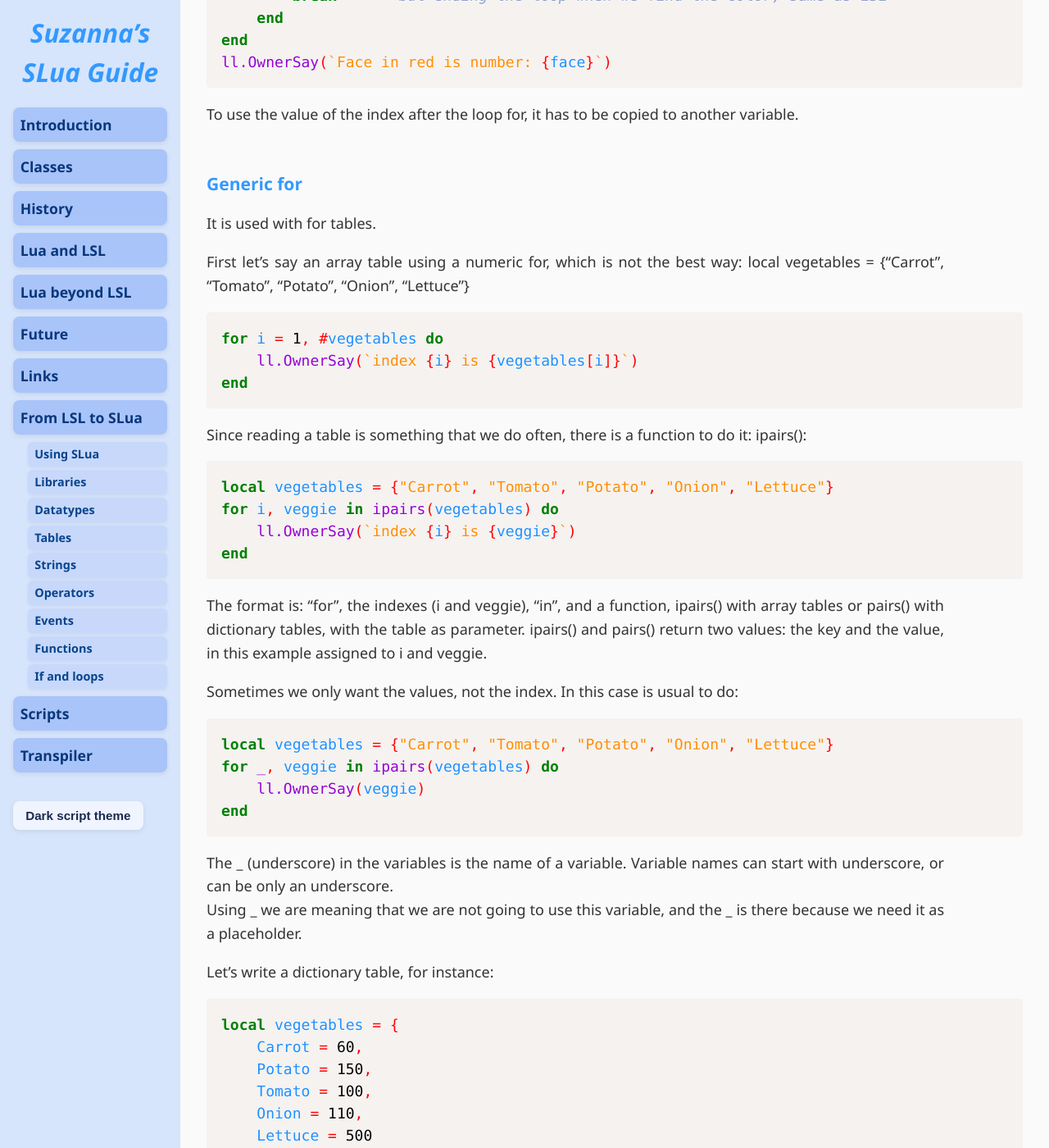
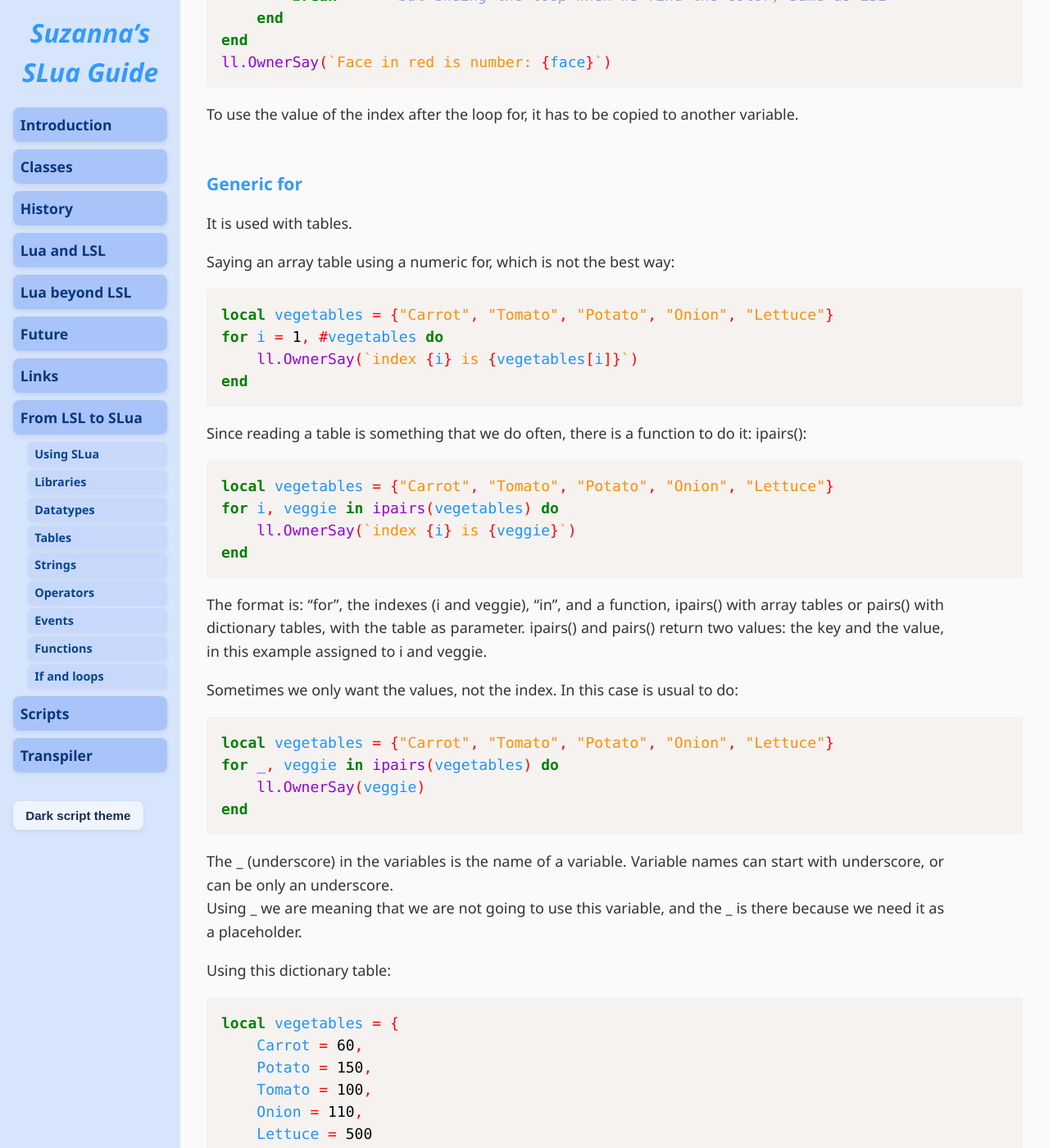
Before and after one commit to Suzanna-Linn/slua, a Jekyll site: the page built from docs/moving-if-and-loops.md, in a window 1280 px wide and 1400 px high, scrolled down 7038 px. Shown: the whole window at 82% size. Built offline with Jekyll 4.4.1, drawn with Linux system fonts in a browser that asks for light colours; nearby versions of some CDN libraries; our own code applies the rules of GitHub Pages for plain Markdown files; comment, search, counter and statistics services are not loaded; some of the changed text lies outside the part shown.

Commit message:
Update moving-if-and-loops.md

```diff
--- a/docs/moving-if-and-loops.md
+++ b/docs/moving-if-and-loops.md
@@ -295,11 +295,11 @@ To use the value of the index after the loop for, it has to be copied to another
 
 ### Generic for
 
-It is used with for tables.
+It is used with tables.
 
-First let's say an array table using a numeric for, which is not the best way:
-local vegetables = {"Carrot", "Tomato", "Potato", "Onion", "Lettuce"}
-<pre class="language-slua"><code class="language-slua">for i = 1, #vegetables do
+Saying an array table using a numeric for, which is not the best way:
+<pre class="language-slua"><code class="language-slua">local vegetables = {"Carrot", "Tomato", "Potato", "Onion", "Lettuce"}
+for i = 1, #vegetables do
 	ll.OwnerSay(`index {i} is {vegetables[i]}`)
 end</code></pre>
 
@@ -321,7 +321,7 @@ end</code></pre>
 The _ (underscore) in the variables is the name of a variable. Variable names can start with underscore, or can be only an underscore.
 Using _ we are meaning that we are not going to use this variable, and the _ is there because we need it as a placeholder.
 
-Let's write a dictionary table, for instance:
+Using this dictionary table:
 <pre class="language-slua"><code class="language-slua">local vegetables = {
     Carrot = 60,
     Potato = 150,
@@ -331,7 +331,7 @@ Let's write a dictionary table, for instance:
 }</code></pre>
 with the vegetables as keys and its average weight in grams as values.
 
-We can write the table using a loop while and the function next():
+We can say the table using a loop while and the function next():
 <pre class="language-slua"><code class="language-slua">local key, value = next(vegetables)
 while key do
 	ll.OwnerSay(`{key} has an average weight of {value} grams`)
```
Also changed, not shown: other parts of docs/moving-if-and-loops.md (+2 -2 lines).
